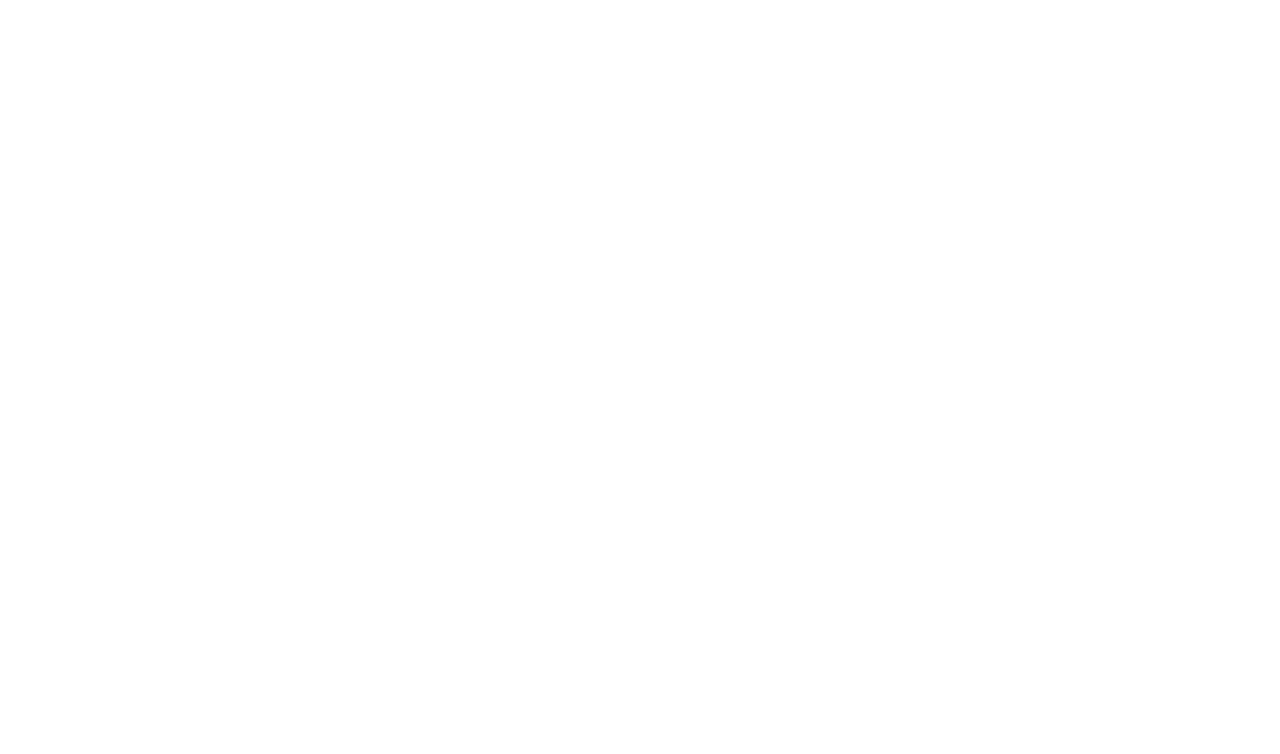
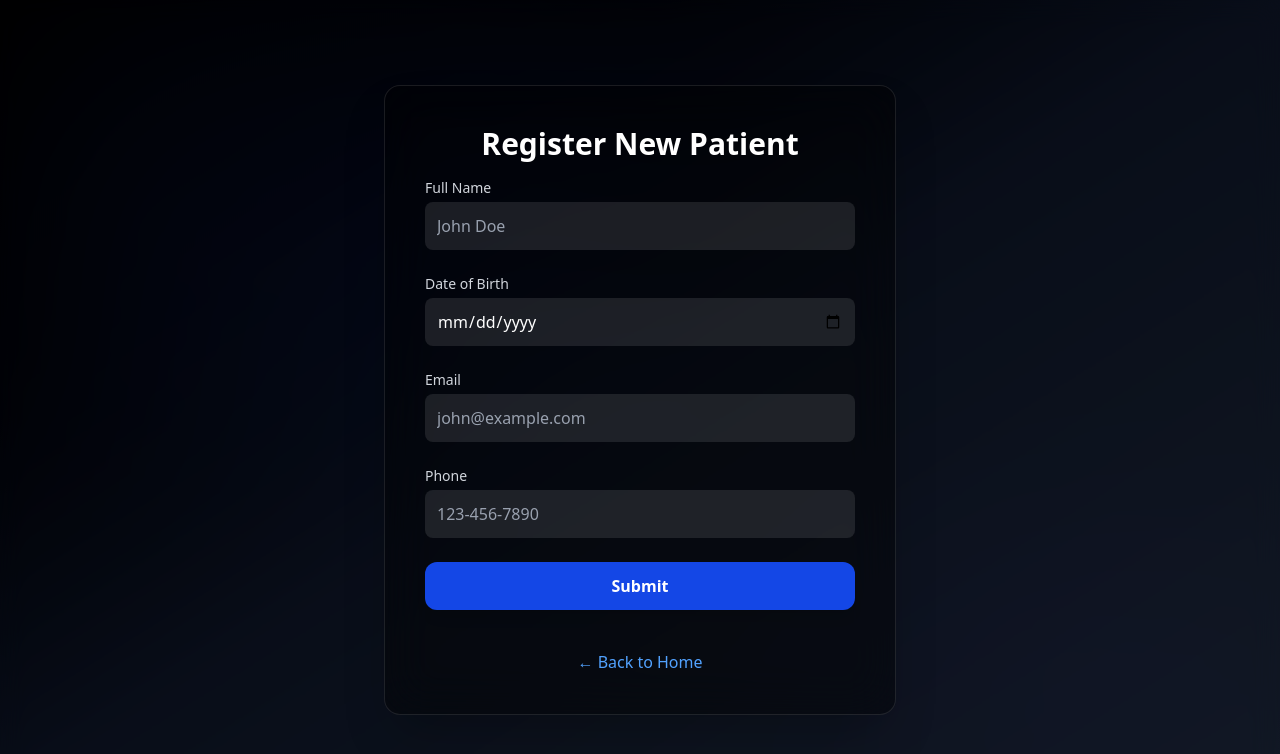
Before and after one commit to kami123kaze/medblocks-patient-register-system, a React (Vite) app in the folder Patient-registration-Application/: page /register in a window 1280 px wide. Before the commit this address had no page. Shown: the top 754 px of the page. Built offline with nearby package versions, Linux system fonts and the light colour scheme.

Commit message:
Register Form {NO DB} \\ CSS Tweaks

```diff
--- a/Patient-registration-Application/src/App.jsx
+++ b/Patient-registration-Application/src/App.jsx
@@ -1,10 +1,11 @@
 import { Routes, Route, Navigate } from 'react-router-dom';
-import { Home,PatientList } from './pages/index';
+import { Home,PatientList,Register } from './pages/index';
 function App() {
   return (
     <Routes>
              <Route path="/" element={<Home />} />
-              <Route path="/patients" element={<PatientList />} />
+             <Route path="/register" element={<Register />} />
+             <Route path="/patients" element={<PatientList />} />
     </Routes>
   );
 }
--- a/Patient-registration-Application/src/pages/Home.jsx
+++ b/Patient-registration-Application/src/pages/Home.jsx
@@ -27,7 +27,7 @@
               to="/register"
                   className="inline-block px-6 py-3 bg-transparent border-2 border-white/50 hover:bg-white/20 transition rounded-xl text-white text-center"            >
               Register a Patient
-            </Link> {/*To BE Done */ }
+            </Link>
             <Link
               to="/patients"
                     className="inline-block px-6 py-3 bg-transparent border-2 border-white/50 hover:bg-white/20 transition rounded-xl text-white text-center"            >
--- a/Patient-registration-Application/src/pages/PatientList.jsx
+++ b/Patient-registration-Application/src/pages/PatientList.jsx
@@ -1,6 +1,6 @@
 import React, { useState, useEffect } from "react";
 import { Link } from "react-router-dom";
-import PatientCard from "../components/PatientCard"; // Import PatientCard
+import PatientCard from "../components/PatientCard";
 
 const dummyPatients = [
   { id: 1, name: "John Doe", dob: "1992-04-01", email: "john@example.com", phone: "123-456-7890" },
@@ -10,28 +10,43 @@
 const PatientList = () => {
   const [patients, setPatients] = useState([]);
 
-  // Placeholder for fetching data, we'll replace this later when dynamic data available
   useEffect(() => {
     setPatients(dummyPatients);
   }, []);
 
   return (
-    <div className="relative h-screen w-screen overflow-hidden bg-gray-900">
-      <div className="absolute inset-0 z-0 backdrop-blur-md bg-white/10"></div>
+    <div className="relative h-screen w-screen overflow-hidden bg-gradient-to-br from-black via-[#1a0c1e] to-[#2e0d29] text-white">
+      {/* Subtle glowing overlays */}
+      <div className="absolute top-0 left-0 w-1/2 h-1/2 bg-pink-700 opacity-10 blur-[120px] rounded-full z-0" />
+      <div className="absolute bottom-0 right-0 w-1/3 h-1/3 bg-fuchsia-900 opacity-10 blur-[100px] rounded-full z-0" />
+
+      {/* Moving Squares (can disable if too distracting) */}
+      <div className="absolute inset-0 z-0 pointer-events-none">
+        {[...Array(15)].map((_, i) => (
+          <span key={i} className="square" />
+        ))}
+      </div>
+
+      {/* Glossy dark overlay */}
+      <div className="absolute inset-0 backdrop-blur-md bg-black/30 z-10" />
+
+      {/* Foreground Content */}
       <div className="relative z-20 flex items-center justify-center h-full p-4">
-        <div className="bg-white/10 backdrop-blur-lg p-10 rounded-2xl text-white w-full max-w-4xl">
-          <h1 className="text-3xl font-bold mb-6 text-center">Registered Patients</h1>
+        <div className="bg-black/40 border border-white/10 backdrop-blur-xl p-10 rounded-2xl w-full max-w-6xl shadow-2xl">
+          <h1 className="text-3xl font-semibold mb-6 text-center text-white drop-shadow">
+            Registered Patients
+          </h1>
           <div className="grid grid-cols-1 md:grid-cols-2 lg:grid-cols-3 gap-6">
             {patients.map((patient) => (
-              <PatientCard key={patient.id} patient={patient} /> // Use PatientCard here
+              <PatientCard key={patient.id} patient={patient} />
             ))}
           </div>
           <div className="mt-8 text-center">
             <Link
               to="/"
-              className="inline-block px-6 py-3 bg-blue-600 hover:bg-blue-700 transition rounded-xl text-white"
+              className="inline-block px-6 py-3 rounded-xl bg-white/10 hover:bg-white/20 border border-white/20 text-white transition backdrop-blur"
             >
-              Back to Home
+              ← Back to Home
             </Link>
           </div>
         </div>
--- /dev/null
+++ b/Patient-registration-Application/src/pages/Register.jsx
@@ -0,0 +1,113 @@
+import React, { useState } from "react";
+import { useNavigate } from "react-router-dom";
+
+const Register = () => {
+  const navigate = useNavigate();
+  const [form, setForm] = useState({
+    name: "",
+    dob: "",
+    email: "",
+    phone: "",
+  });
+
+  const handleChange = (e) => {
+    setForm({ ...form, [e.target.name]: e.target.value });
+  };
+
+  const handleSubmit = (e) => {
+    e.preventDefault();
+    // TODO: Save to Pglite
+    console.log("Registered:", form);
+    navigate("/patients");
+  };
+
+  return (
+    <div className="relative h-screen w-screen overflow-hidden bg-gradient-to-br from-black via-[#0f172a] to-[#1e293b] text-white">
+      {/* Subtle glowing layers */}
+      <div className="absolute top-0 left-0 w-1/2 h-1/2 bg-blue-800 opacity-10 blur-[100px] rounded-full z-0" />
+      <div className="absolute bottom-0 right-0 w-1/3 h-1/3 bg-indigo-900 opacity-10 blur-[100px] rounded-full z-0" />
+
+      {/* Glass black layer */}
+      <div className="absolute inset-0 z-0 backdrop-blur-md bg-black/40" />
+
+      <div className="relative z-20 flex items-center justify-center h-full p-4">
+        <form
+          onSubmit={handleSubmit}
+          className="bg-black/40 backdrop-blur-xl border border-white/10 p-10 rounded-2xl w-full max-w-lg space-y-6 shadow-2xl"
+        >
+          <h1 className="text-3xl font-semibold text-center mb-4 drop-shadow">
+            Register New Patient
+          </h1>
+
+          <div>
+            <label className="block text-sm text-gray-300 mb-1">Full Name</label>
+            <input
+              name="name"
+              value={form.name}
+              onChange={handleChange}
+              required
+              className="w-full p-3 rounded-lg bg-white/10 text-white placeholder-gray-400 focus:outline-none focus:ring-2 focus:ring-blue-600"
+              placeholder="John Doe"
+            />
+          </div>
+
+          <div>
+            <label className="block text-sm text-gray-300 mb-1">Date of Birth</label>
+            <input
+              type="date"
+              name="dob"
+              value={form.dob}
+              onChange={handleChange}
+              required
+              className="w-full p-3 rounded-lg bg-white/10 text-white placeholder-gray-400 focus:outline-none focus:ring-2 focus:ring-blue-600"
+            />
+          </div>
+
+          <div>
+            <label className="block text-sm text-gray-300 mb-1">Email</label>
+            <input
+              type="email"
+              name="email"
+              value={form.email}
+              onChange={handleChange}
+              required
+              className="w-full p-3 rounded-lg bg-white/10 text-white placeholder-gray-400 focus:outline-none focus:ring-2 focus:ring-blue-600"
+              placeholder="john@example.com"
+            />
+          </div>
+
+          <div>
+            <label className="block text-sm text-gray-300 mb-1">Phone</label>
+            <input
+              name="phone"
+              value={form.phone}
+              onChange={handleChange}
+              required
+              className="w-full p-3 rounded-lg bg-white/10 text-white placeholder-gray-400 focus:outline-none focus:ring-2 focus:ring-blue-600"
+              placeholder="123-456-7890"
+            />
+          </div>
+
+          <button
+            type="submit"
+            className="w-full px-6 py-3 bg-blue-700 hover:bg-blue-800 transition rounded-xl font-semibold shadow-lg"
+          >
+            Submit
+          </button>
+
+          <div className="text-center">
+            <button
+              onClick={() => navigate("/")}
+              type="button"
+              className="mt-4 text-blue-400 hover:underline"
+            >
+              ← Back to Home
+            </button>
+          </div>
+        </form>
+      </div>
+    </div>
+  );
+};
+
+export default Register;
--- a/Patient-registration-Application/src/pages/index.js
+++ b/Patient-registration-Application/src/pages/index.js
@@ -1,4 +1,5 @@
 import Home from "./Home";
 import PatientList from "./PatientList";
+import Register from "./Register"
 
-export {Home, PatientList};
+export {Home, PatientList, Register};
```
